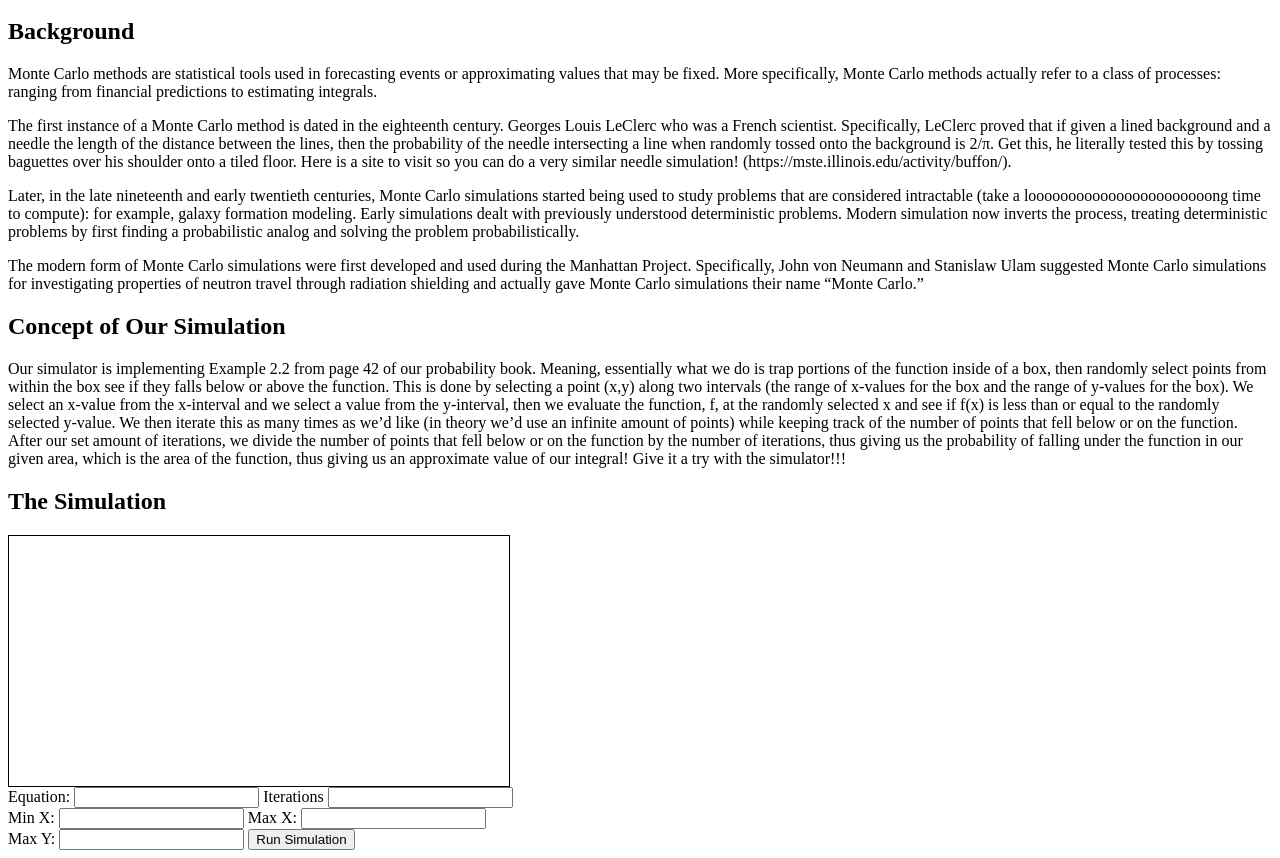
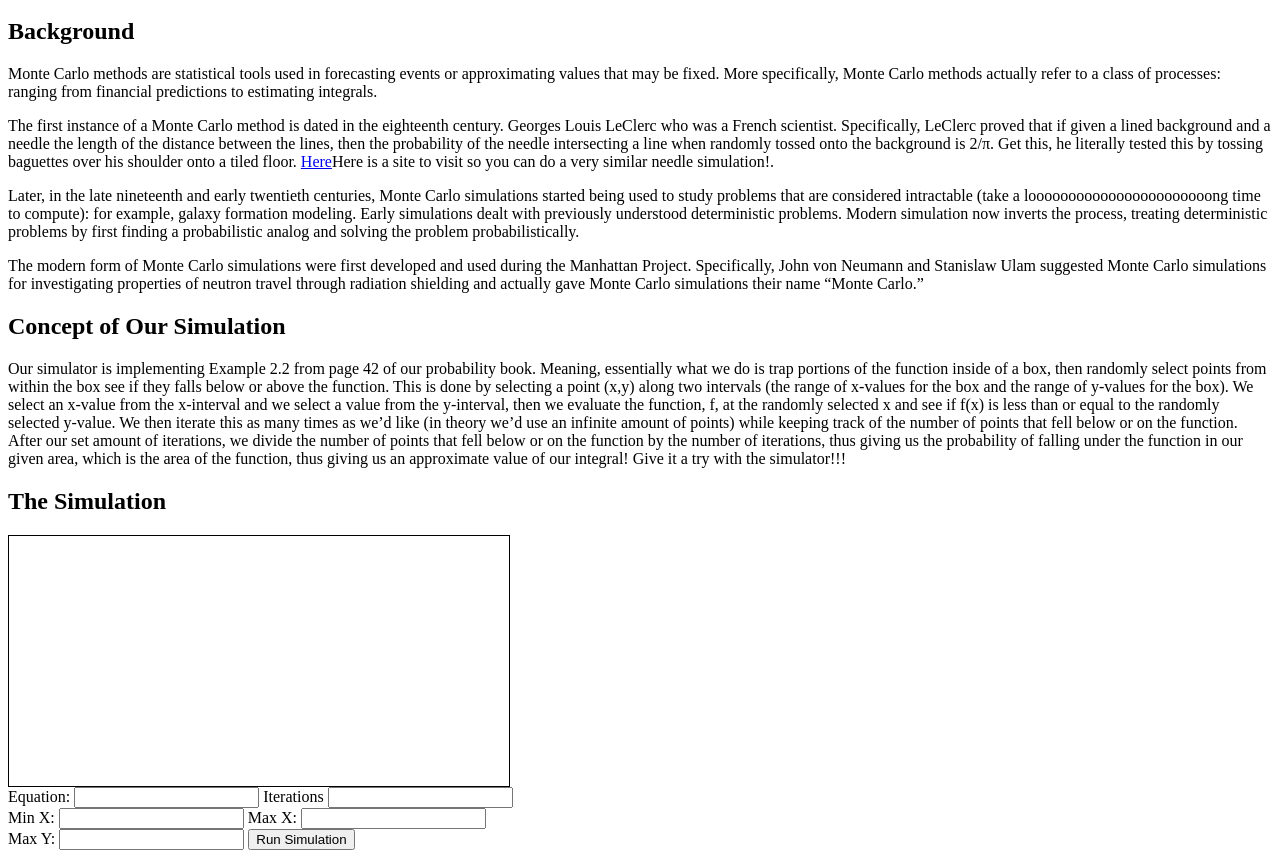
Before and after one commit to steveherrmannwm/montecarlo, a plain HTML site: page index.html in a window 1280 px wide. Shown: the part 48-906 px from the top of the page. Drawn offline with Linux system fonts and the light colour scheme.

Commit message:
Hyperlink

```diff
--- a/index.html
+++ b/index.html
@@ -113,7 +113,7 @@
 		<h2>Background</h2>
 		<p>Monte Carlo methods are statistical tools used in forecasting events or approximating values that may be fixed. More specifically, Monte Carlo methods actually refer to a class of processes: ranging from financial predictions to estimating integrals. </p>
 
-		<p>The first instance of a Monte Carlo method is dated in the eighteenth century. Georges Louis LeClerc who was a French scientist. Specifically, LeClerc proved that if given a lined background and a needle the length of the distance between the lines, then the probability of the needle intersecting a line when randomly tossed onto the background is 2/π. Get this, he literally tested this by tossing baguettes over his shoulder onto a tiled floor. Here is a site to visit so you can do a very similar needle simulation! (https://mste.illinois.edu/activity/buffon/). </p>
+		<p>The first instance of a Monte Carlo method is dated in the eighteenth century. Georges Louis LeClerc who was a French scientist. Specifically, LeClerc proved that if given a lined background and a needle the length of the distance between the lines, then the probability of the needle intersecting a line when randomly tossed onto the background is 2/π. Get this, he literally tested this by tossing baguettes over his shoulder onto a tiled floor. <a href="https://mste.illinois.edu/activity/buffon/">Here</a>Here is a site to visit so you can do a very similar needle simulation!. </p>
 
 		<p>Later, in the late nineteenth and early twentieth centuries, Monte Carlo simulations started being used to study problems that are considered intractable (take a looooooooooooooooooooooong time to compute): for example, galaxy formation modeling. Early simulations dealt with previously understood deterministic problems. Modern simulation now inverts the process, treating deterministic problems by first finding a probabilistic analog and solving the problem probabilistically. </p>
 
```
